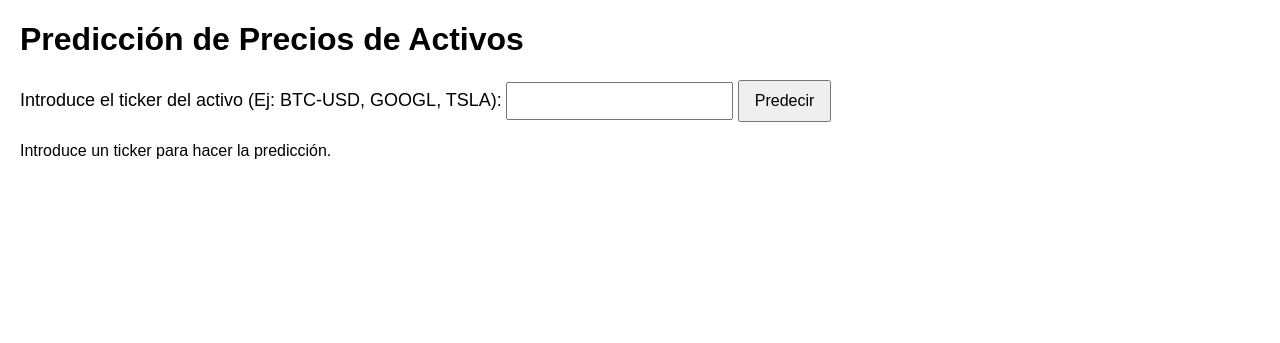
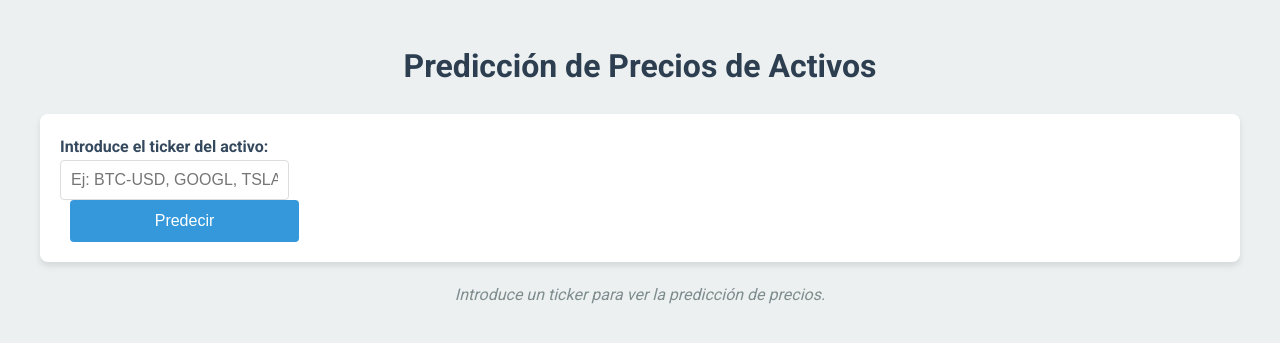
Before and after one commit to DiegoMomo/Sistema-de-Apoyo-a-las-Decisiones-en-Bolsa-de-Valores, a Flask app: page / in a window 1280 px wide. Shown: the top 343 px of the page. Run offline with Flask 3, Linux system fonts and the light colour scheme.

Commit message:
Mejora Front

```diff
--- a/templates/index.html
+++ b/templates/index.html
@@ -4,31 +4,136 @@
     <meta charset="UTF-8">
     <meta name="viewport" content="width=device-width, initial-scale=1.0">
     <title>Predicción de Precios de Activos</title>
+    <link href="https://fonts.googleapis.com/css2?family=Roboto:wght@300;400;700&display=swap" rel="stylesheet">
     <style>
-        body { font-family: Arial, sans-serif; margin: 20px; }
-        .form-container { margin-bottom: 20px; }
-        label { font-size: 18px; }
-        input[type="text"] { padding: 8px; font-size: 16px; }
-        button { padding: 10px 15px; font-size: 16px; cursor: pointer; }
-        .image-container { margin-top: 20px; }
-        img { width: 100%; max-width: 800px; }
-        .metrics { margin-top: 20px; }
+        :root {
+            --primary-color: #3498db;
+            --secondary-color: #2c3e50;
+            --background-color: #ecf0f1;
+            --text-color: #34495e;
+        }
+
+        body {
+            font-family: 'Roboto', sans-serif;
+            line-height: 1.6;
+            color: var(--text-color);
+            background-color: var(--background-color);
+            margin: 0;
+            padding: 0;
+        }
+
+        .container {
+            max-width: 1200px;
+            margin: 0 auto;
+            padding: 20px;
+        }
+
+        h1, h2 {
+            color: var(--secondary-color);
+            text-align: center;
+        }
+
+        .form-container {
+            background-color: white;
+            border-radius: 8px;
+            padding: 20px;
+            box-shadow: 0 4px 6px rgba(0, 0, 0, 0.1);
+            margin-bottom: 20px;
+        }
+
+        label {
+            display: block;
+            margin-bottom: 10px;
+            font-weight: bold;
+        }
+
+        input[type="text"] {
+            width: 100%;
+            padding: 10px;
+            font-size: 16px;
+            border: 1px solid #ddd;
+            border-radius: 4px;
+            box-sizing: border-box;
+        }
+
+        button {
+            display: block;
+            width: 100%;
+            padding: 12px;
+            background-color: var(--primary-color);
+            color: white;
+            border: none;
+            border-radius: 4px;
+            font-size: 16px;
+            cursor: pointer;
+            transition: background-color 0.3s ease;
+            margin-top: 10px;
+        }
+
+        button:hover {
+            background-color: #2980b9;
+        }
+
+        .image-container {
+            background-color: white;
+            border-radius: 8px;
+            padding: 20px;
+            box-shadow: 0 4px 6px rgba(0, 0, 0, 0.1);
+        }
+
+        img {
+            width: 100%;
+            max-width: 100%;
+            height: auto;
+            border-radius: 4px;
+        }
+
+        .message {
+            text-align: center;
+            font-style: italic;
+            color: #7f8c8d;
+        }
+
+        @media (min-width: 768px) {
+            .form-container {
+                display: flex;
+                align-items: flex-end;
+            }
+
+            label {
+                flex: 1;
+                margin-right: 10px;
+                margin-bottom: 0;
+            }
+
+            input[type="text"] {
+                flex: 2;
+            }
+
+            button {
+                flex: 1;
+                margin-left: 10px;
+                margin-top: 0;
+            }
+        }
     </style>
 </head>
 <body>
-
+    <div class="container">
         <h1>Predicción de Precios de Activos</h1>
 
-<form action="/" method="post" class="form-container">
-    <label for="ticker">Introduce el ticker del activo (Ej: BTC-USD, GOOGL, TSLA):</label>
-    <input type="text" id="ticker" name="ticker" required>
+        <div class="form-container">
+            <form action="/" method="post">
+                <label for="ticker">Introduce el ticker del activo:</label>
+                <input type="text" id="ticker" name="ticker" placeholder="Ej: BTC-USD, GOOGL, TSLA" required>
                 <button type="submit">Predecir</button>
             </form>
+        </div>
 
         {% if image_path %}
             <h2>Predicción para {{ ticker }}</h2>
             <div class="image-container">
-        <img src="{{ image_path }}" alt="Gráfico de predicción">
+                <img src="{{ image_path }}" alt="Gráfico de predicción para {{ ticker }}">
             </div>
             <div class="metrics">
                 <h3>Métricas de Predicción</h3>
@@ -37,8 +142,8 @@
                 <p><strong>RMSE:</strong> {{ metrics.rmse }}</p>
             </div>
         {% else %}
-    <p>Introduce un ticker para hacer la predicción.</p>
+            <p class="message">Introduce un ticker para ver la predicción de precios.</p>
         {% endif %}
-
+    </div>
 </body>
 </html>
```
Lines whose indentation alone changed are shown as unchanged.
